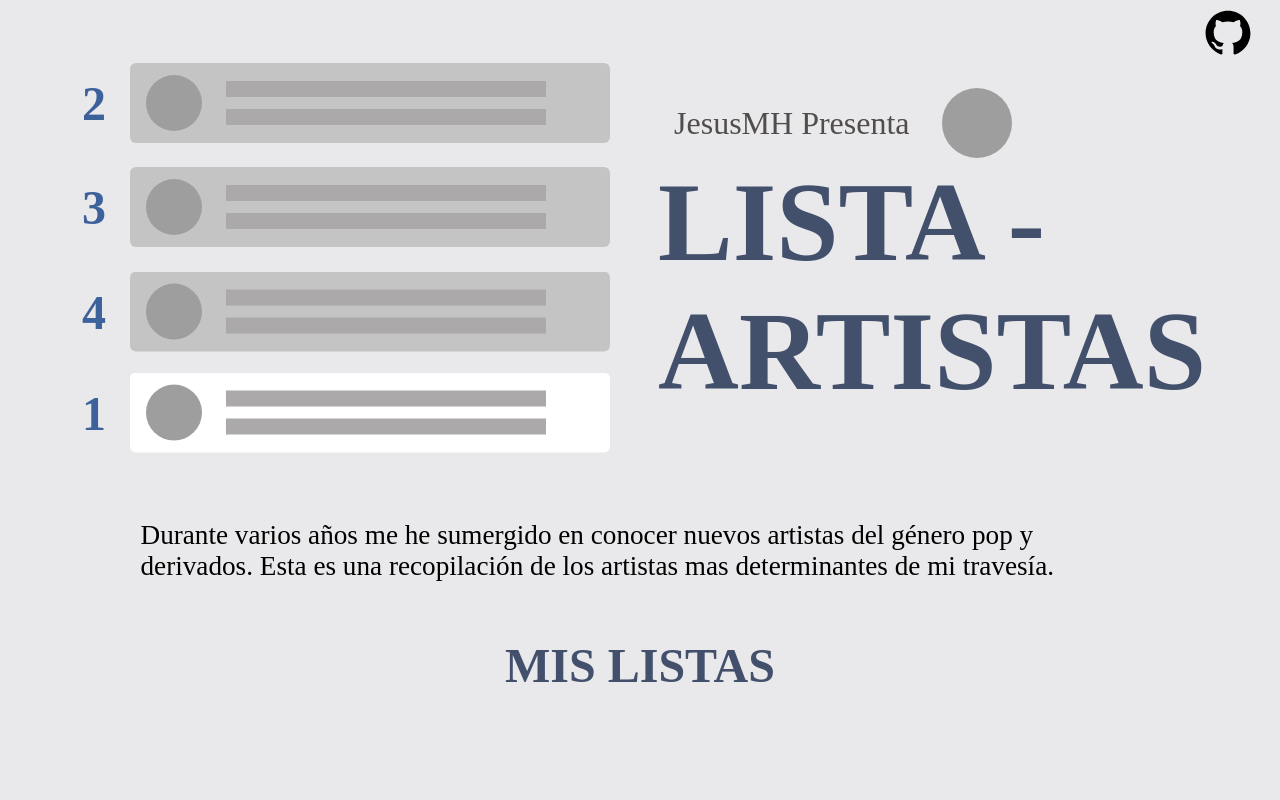
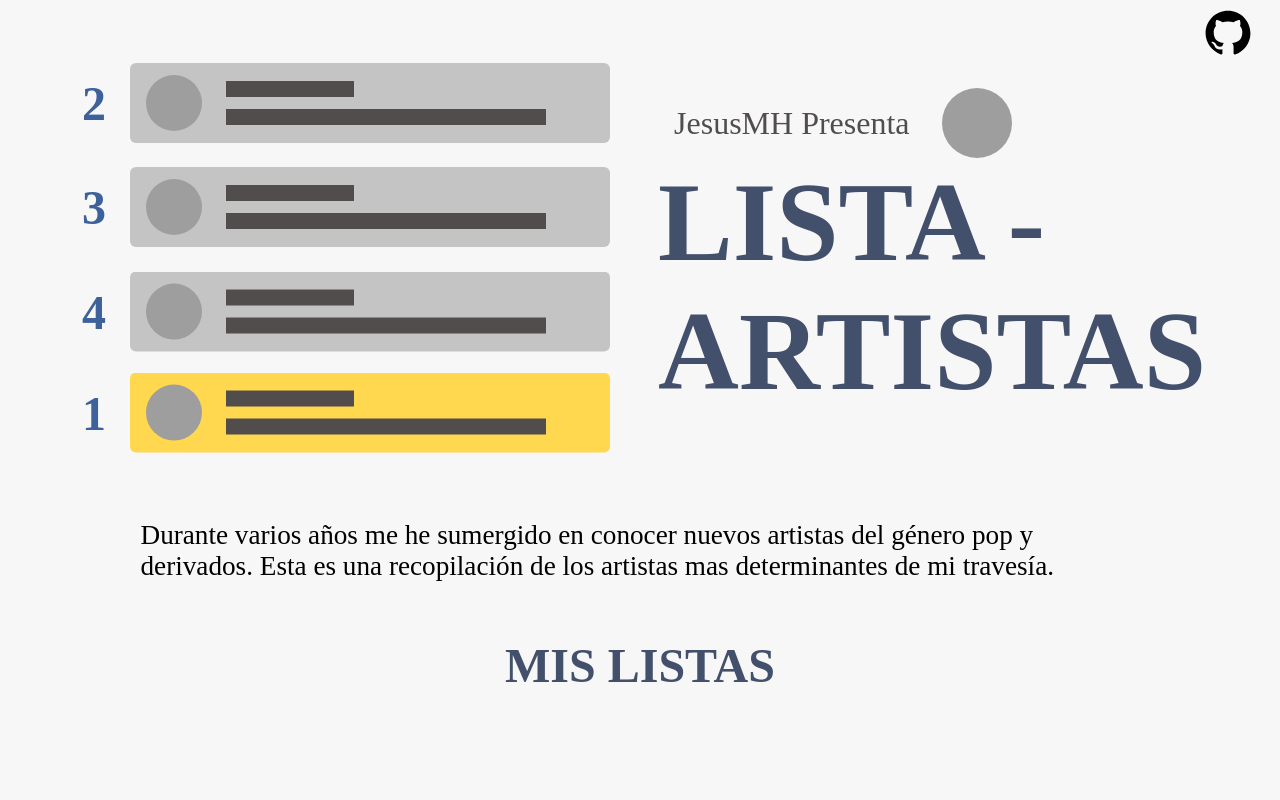
Before and after one commit to eduardoomh/lista-artistas, a React (Create React App) app: page / in a window 1280 px wide. Shown: the top 800 px of the page. Built offline with nearby package versions, Linux system fonts and the light colour scheme; grey boxes are pictures that could not be loaded; a web font is replaced by a local one.

Commit message:
mejoras de colores en la pagina principal

```diff
--- a/src/App.css
+++ b/src/App.css
@@ -2,7 +2,7 @@
 @import url('https://fonts.googleapis.com/css2?family=Source+Serif+Pro:wght@400;600;700&display=swap');
 
 .App {
-  background-color: var(--primary);
+  background-color: var(--ninth);
   min-height: 100vh;
   font-family: 'Source Serif Pro', serif;
 }
--- a/src/components/home/AnimatedList/index.js
+++ b/src/components/home/AnimatedList/index.js
@@ -8,7 +8,7 @@ export default function AnimatedList() {
             <LiStyle down>
                 <DivCircle img={artistas.kailee_morgue} />
                 <DivStyle>
-                    <DivRectangle />
+                    <DivRectangle short/>
                     <DivRectangle />
                 </DivStyle>
             </LiStyle>
@@ -16,7 +16,7 @@ export default function AnimatedList() {
             <LiStyle first>
                 <DivCircle img={artistas.terror_jr} />
                 <DivStyle>
-                    <DivRectangle />
+                    <DivRectangle short/>
                     <DivRectangle />
                 </DivStyle>
             </LiStyle>
@@ -24,7 +24,7 @@ export default function AnimatedList() {
             <LiStyle second>
                 <DivCircle img={artistas.sara_diamond}/>
                 <DivStyle>
-                    <DivRectangle />
+                    <DivRectangle short/>
                     <DivRectangle />
                 </DivStyle>
             </LiStyle>
@@ -32,7 +32,7 @@ export default function AnimatedList() {
             <LiStyle third>
                 <DivCircle img={artistas.grae} />
                 <DivStyle>
-                    <DivRectangle />
+                    <DivRectangle short/>
                     <DivRectangle />
                 </DivStyle>
             </LiStyle>
--- a/src/components/home/AnimatedList/styles.js
+++ b/src/components/home/AnimatedList/styles.js
@@ -55,23 +55,23 @@ export const LiStyle = styled.li`
 
         @keyframes lista {
             10%{
-                background-color: white;
+                background-color: var(--third);
                 transform: translateY(0);
             }
             30%{
-                background-color: white;
+                background-color: var(--third);
                 transform: translateY(0);
             }
             50%{
-                background-color: white;
+                background-color: var(--third);
                 transform: translateY(105px);
             }
             70%{
-                background-color: white;
+                background-color: var(--third);
                 transform: translateY(207px);
             }
             90%{
-                background-color: white;
+                background-color: var(--third);
                 transform: translateY(309px);
 
             }
@@ -179,17 +179,17 @@ export const DivStyle = styled.div`
 `;
 
 export const DivRectangle = styled.div`
-    width: 15rem;
+    width: ${props => props.short ? "8rem" : "15rem"};
     height: 1.2rem;
     margin: .4rem 1.5rem;
-    background-color: var(--eighth);
+    background-color: var(--sixth);
 
     @media (min-width: 1000px){
-        width: 13rem;
+        width:  ${props => props.short ? "8rem" : "13rem"};
         height: 1rem;
     }
 
     @media (min-width: 1100px){
-        width: 20rem;
+        width:  ${props => props.short ? "8rem" : "20rem"}
     }
 `;
--- a/src/components/home/Header/styles.js
+++ b/src/components/home/Header/styles.js
@@ -19,11 +19,12 @@ export const DivMainContainer = styled.div`
 
 export const TextStyle = styled.p`
     color: var(--sixth);
-    font-size: 2rem;
+    font-size: 1.5rem;
     margin: 1rem;
 
     @media (min-width: 1000px){
         margin: 0 2rem 0 0;
+        font-size: 2rem;
     }
 `;
 
--- a/src/variables.css
+++ b/src/variables.css
@@ -7,4 +7,5 @@
     --sixth: #514D4D;
     --seventh: #EF4B4C;
     --eighth: #ABA9A9;
+    --ninth: #f7f7f7;
 }
```
